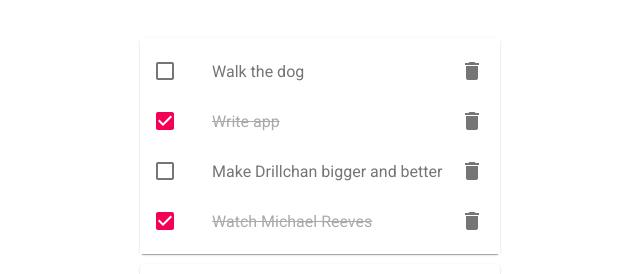
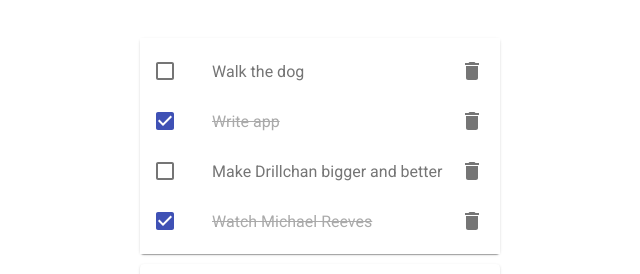
Before and after one commit to GHOSCHT/material-ui-todo-list, a React (Create React App) app: page / in a window 1280 px wide. Shown: the top 274 px of the page, without its empty margins (320-960 px from the left). Built offline with nearby package versions, Linux system fonts and the light colour scheme.

Commit message:
Change checkbox color

```diff
--- a/src/components/TodoListItem.tsx
+++ b/src/components/TodoListItem.tsx
@@ -28,6 +28,7 @@ export const TodoListItem: React.FC<Props> = (props) => {
           disableRipple
           checked={props.todo.complete}
           onChange={() => props.toggleTodo(props.todo)}
+          color="primary"
         />
       </ListItemIcon>
       <ListItemText disableTypography primary={props.todo.text} style={style} />
```
